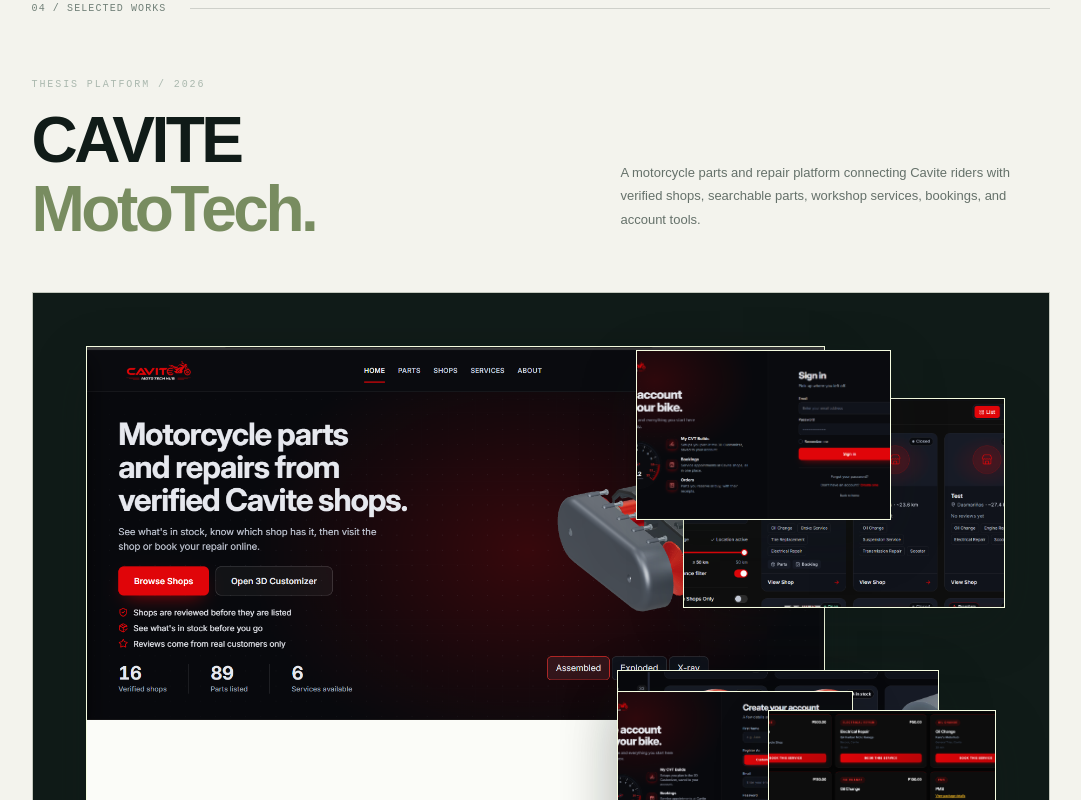
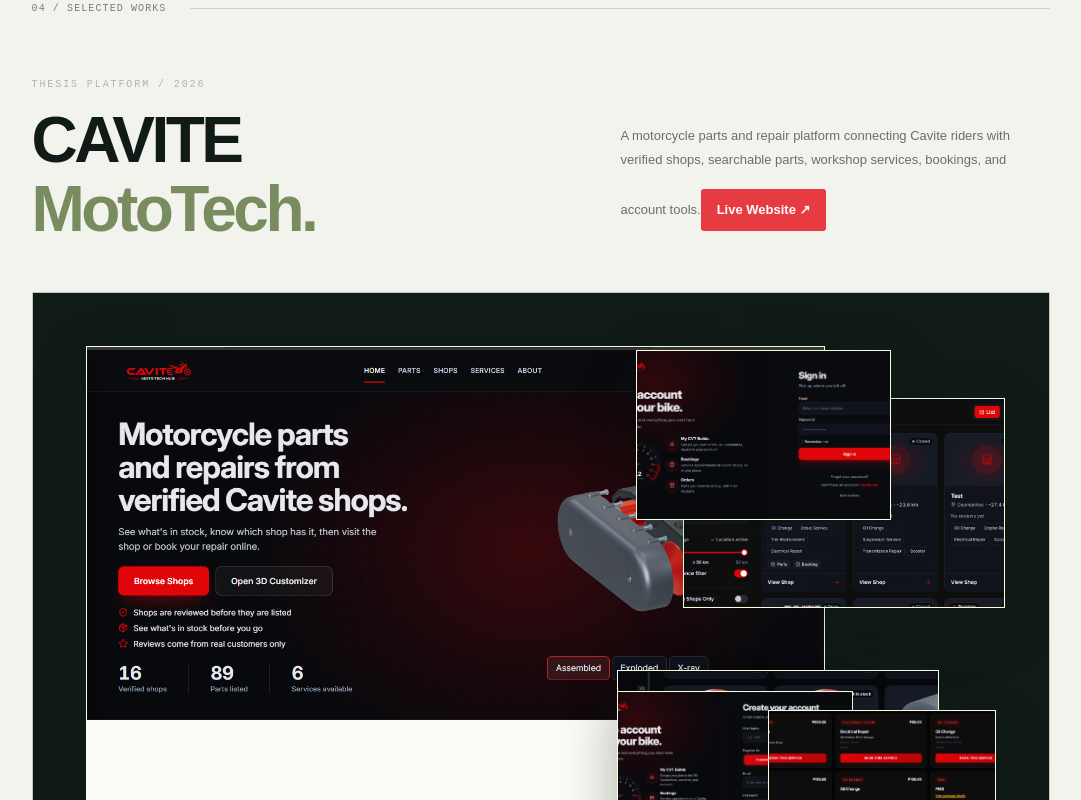
Before and after one commit to vernecles12/jhoverne-portfolio, a Next.js app: page / in a window 1280 px wide. Shown: the part 5760-6560 px from the top of the page, without its empty margins (99-1180 px from the left). Built offline with nearby package versions, Linux system fonts and the light colour scheme.

Commit message:
Add visible Live Website button for MOTO CVT

```diff
--- a/app/globals.css
+++ b/app/globals.css
@@ -338,3 +338,6 @@ a:hover .arrow-icon { transform: translate(2px, -2px); }
 .case-study-link { display: inline-flex; margin-top: 14px; color: #e73b42; font-weight: 700; }
 .case-study-link strong { color: #e73b42; }
 .case-study-link:hover { color: #b52d34; }
+.live-website-link { display:inline-flex; align-items:center; justify-content:center; min-height:42px; padding:0 16px; margin-top:18px; background:#e73b42; color:#fff !important; border-radius:3px; }
+.live-website-link strong { color:#fff; }
+.live-website-link:hover { background:#b52d34; color:#fff !important; }
--- a/app/page.tsx
+++ b/app/page.tsx
@@ -433,7 +433,10 @@ export default function Home() {
 						<p className="eyebrow">THESIS PLATFORM / 2026</p>
 						<h2>CAVITE<br /><em>MotoTech.</em></h2>
 					</div>
-					<p>A motorcycle parts and repair platform connecting Cavite riders with verified shops, searchable parts, workshop services, bookings, and account tools.</p>
+					<p>
+						A motorcycle parts and repair platform connecting Cavite riders with verified shops, searchable parts, workshop services, bookings, and account tools.
+						<a className="case-study-link live-website-link" href="https://cavitemototech.ogm1.com/#/" target="_blank" rel="noreferrer"><strong>Live Website ↗</strong></a>
+					</p>
 				</div>
 
 				<div className="design-board cavite-board" aria-label="CAVITE MotoTech 2026 thesis platform QA case study">
```
